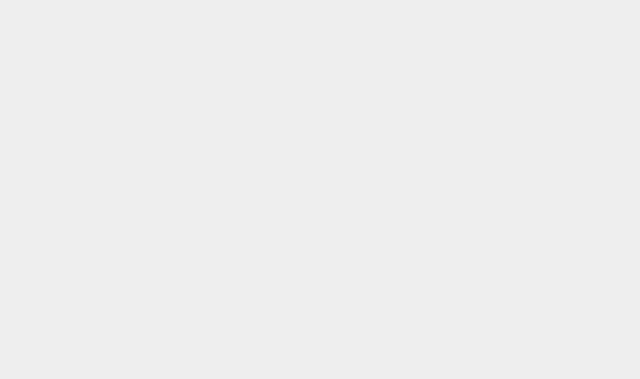
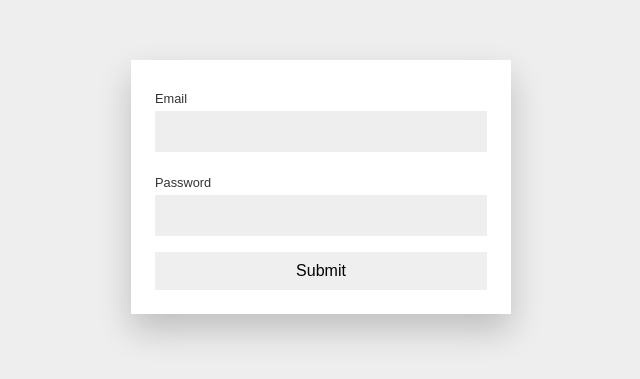
Before and after one commit to sherifcodeur/react-jwt-auth, a React (Create React App) app in the folder client/: page /login in a window 1280 px wide. Shown: the part 213-592 px from the top of the page, without its empty margins (319-959 px from the left). Built offline with nearby package versions, Linux system fonts and the light colour scheme.

Commit message:
register et login renvoie token et redirect

```diff
--- a/client/src/App.js
+++ b/client/src/App.js
@@ -6,6 +6,7 @@ import {
 } from "react-router-dom";
 
 import Register from './components/Register'
+import Login from './components/Login'
 
 function App() {
   return (
@@ -13,6 +14,7 @@ function App() {
     <div className="App">
       <Switch>
         <Route exact path="/register" component={Register} />
+        <Route exact path="/login" component={Login} />
 
 
 
--- /dev/null
+++ b/client/src/components/Login.js
@@ -0,0 +1,74 @@
+import axios from "axios";
+import { useState } from "react";
+
+import('./login.css')
+
+
+const Login = ({history}) => {
+
+    const [email,setEmail] = useState("")
+
+    const [password,setPassword]= useState("")
+
+    const handleSubmit = async(e)=>{
+
+        e.preventDefault();
+
+        const config = {
+            header: {
+              "Content-Type": "application/json",
+            },
+          };
+
+        try {
+
+            const {data} = await axios.post("/api/auth/login",{
+
+                email,
+                password,
+            },config)
+
+            localStorage.setItem("authToken", data.token);
+
+            history.push('/')
+
+        } catch (error) {
+
+            console.log(error)
+
+        }
+
+    }
+
+
+    return ( <div className="login-screen">
+
+
+    <form className="login-screen__form" onSubmit={handleSubmit}>
+
+        <div className="form-group">
+
+            <label htmlFor="email">Email</label>
+            <input type="email" onChange={(e)=>setEmail(e.target.value)} value={email} name="" id="" required />
+
+        </div>
+
+        <div className="form-group">
+
+            <label htmlFor="password">Password</label>
+            <input type="password" onChange={(e)=>setPassword(e.target.value)} value={password} name="" id="" required />
+
+        </div>
+
+        <button className="btn" type="submit">Submit</button>
+
+
+    </form>
+
+
+
+
+</div>  );
+}
+
+export default Login;
--- a/client/src/components/Register.js
+++ b/client/src/components/Register.js
@@ -34,7 +34,7 @@ const Register = ({history}) => {
             password,
              },config);
 
-             //localStorage.setItem("authToken", data.token);
+             localStorage.setItem("authToken", data.token);
 
              history.push("/");
 
--- /dev/null
+++ b/client/src/components/login.css
@@ -0,0 +1,29 @@
+.login-screen {
+    width: 100%;
+    height: 100vh;
+    display: flex;
+    justify-content: center;
+    align-items: center;
+  }
+
+  .login-screen__form {
+    width: 380px;
+    padding: 1.5rem;
+    box-shadow: 0 1rem 2rem rgba(0, 0, 0, 0.2);
+    background: #fff;
+  }
+
+  .login-screen__title {
+    text-align: center;
+    margin-bottom: 1rem;
+  }
+
+  .login-screen__forgotpassword {
+    font-size: 0.7rem;
+  }
+
+  .login-screen__subtext {
+    font-size: 0.7rem;
+    display: block;
+    margin: 0.5rem 0;
+  }
```
